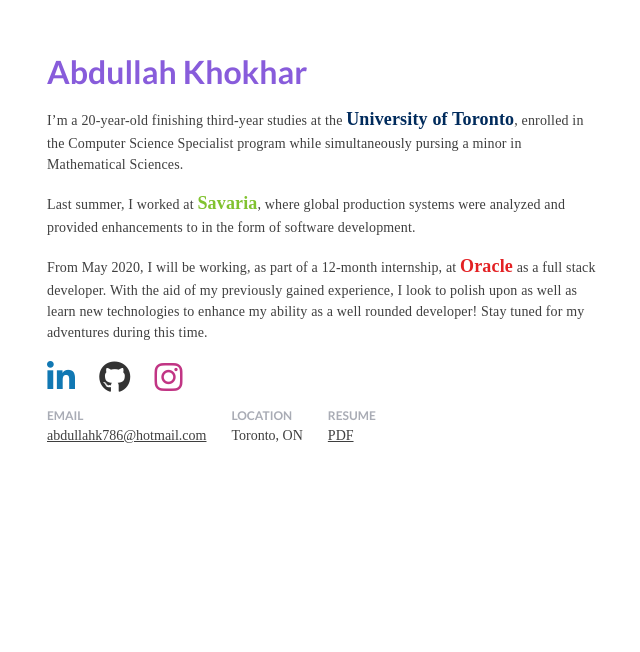
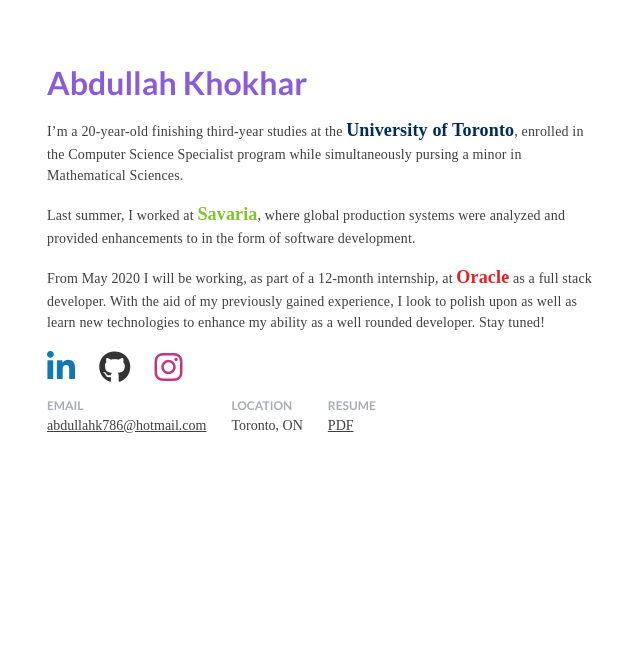
Before and after one commit to abdullahkhokhar/abdullahkhokharportfolio, a plain HTML site: page index.html in a window 1280 px wide. Shown: the part 145-797 px from the top of the page, without its empty margins (318-958 px from the left). Drawn offline with Linux system fonts and the light colour scheme; a web font is replaced by a local one.

Commit message:
spelling corrections

```diff
--- a/index.html
+++ b/index.html
@@ -32,10 +32,10 @@ Jevin Sidhu and Brian Nguyen, who's projects have been of imense help to put thi
                 systems were analyzed and provided enhancements to in the form of software development.
             </p>
             <p class="intro">
-                From May 2020, I will be working, as part of a 12-month internship, at <a class="bold oracle" href="https://www.oracle.com/index.html" target="_blank">Oracle</a>
+                From May 2020 I will be working, as part of a 12-month internship, at <a class="bold oracle" href="https://www.oracle.com/index.html" target="_blank">Oracle</a>
                 as a full stack developer.
                 With the aid of my previously gained experience, I look to polish upon as well as learn new technologies to enhance
-                my ability as a well rounded developer! Stay tuned for my adventures during this time.
+                my ability as a well rounded developer. Stay tuned!
             </p>
 
             <div id="icons">
```
